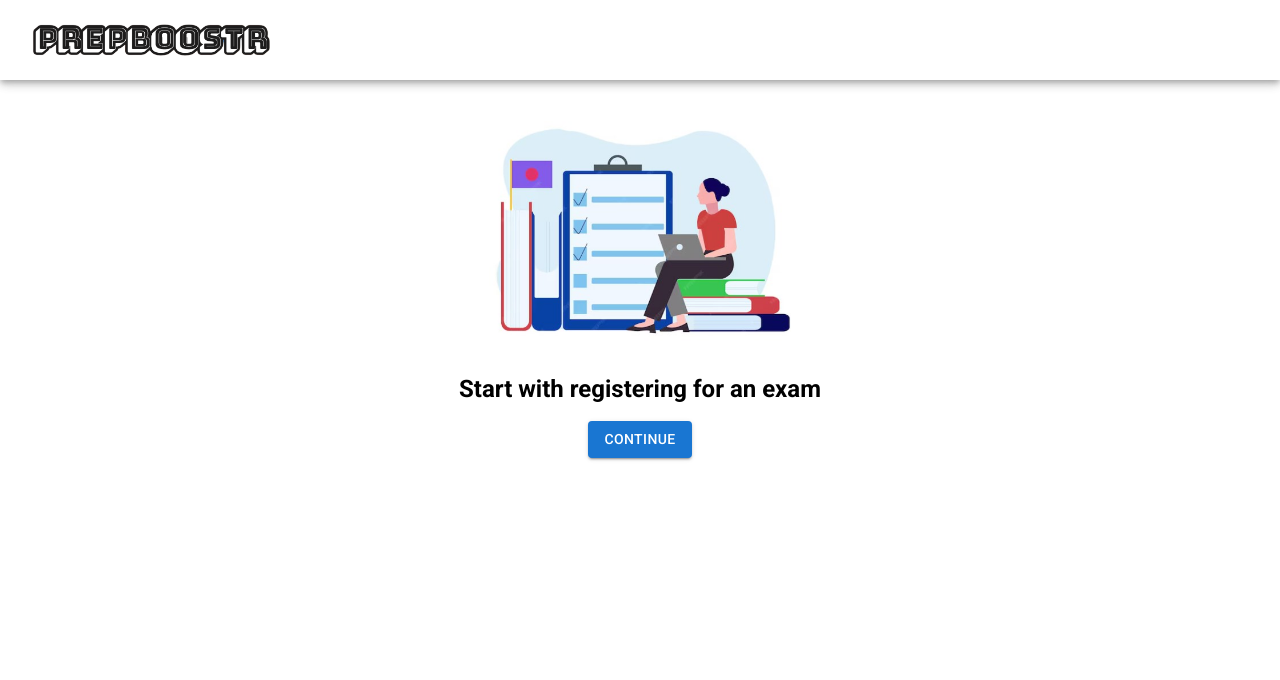
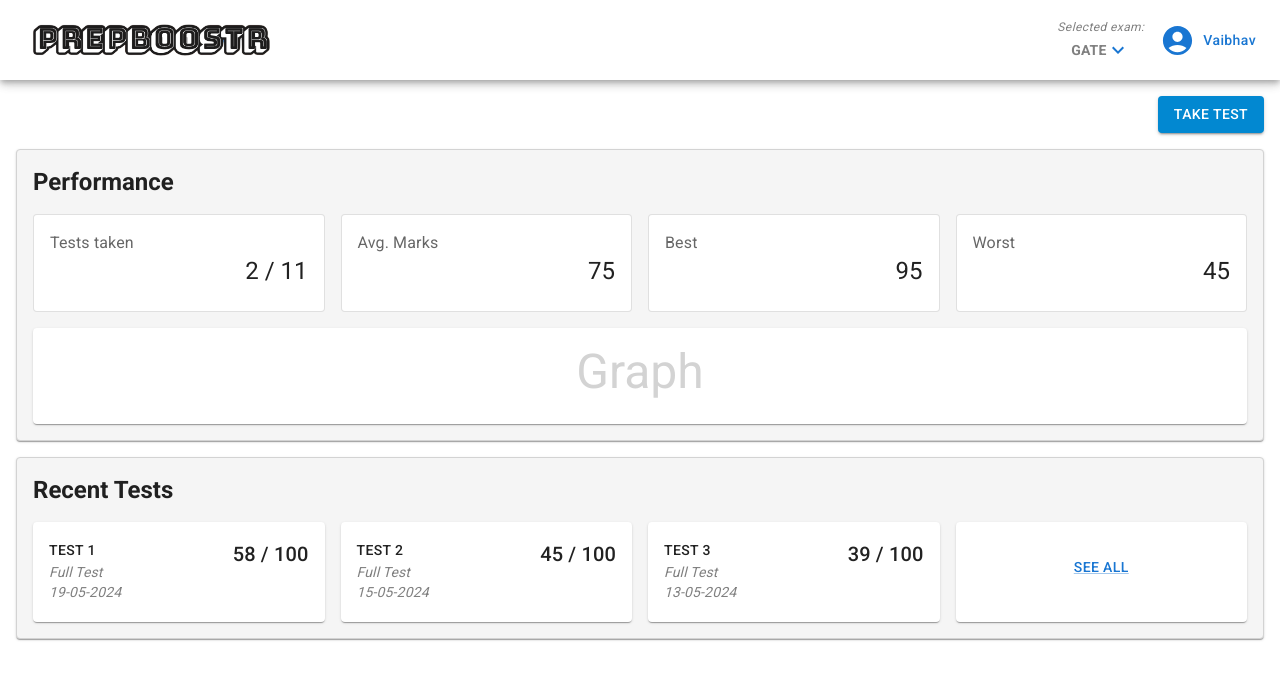
Before and after one commit to vaibhavpandeyprayag/prepbooster-client, a React (Create React App) app: page /user/dashboard in a window 1280 px wide. Shown: the top 680 px of the page. Built offline with nearby package versions, Linux system fonts and the light colour scheme.

Commit message:
NavBar, Dashboard, Exam Registration page modified

```diff
--- a/src/components/NavBar.tsx
+++ b/src/components/NavBar.tsx
@@ -1,52 +1,37 @@
-import { Box, Typography, Avatar, Button, Input } from "@mui/material";
 import {
-  PageContext,
-  TestContext,
-  TestContextInterface,
-  TestInterface,
-  pageMap,
-} from "../exports";
-import { FormEvent, useContext, useEffect, useState } from "react";
+  Box,
+  Typography,
+  Avatar,
+  Button,
+  Input,
+  InputLabel,
+  Select,
+  MenuItem,
+  FormControl,
+  Menu,
+  Divider,
+} from "@mui/material";
+import { MouseEvent, useContext, useEffect, useState } from "react";
 import Logo from "../assets/app_logo_transparent_2.png";
-import { Outlet, useNavigate } from "react-router-dom";
+import { useNavigate } from "react-router-dom";
+import { AccountCircle, KeyboardArrowDown } from "@mui/icons-material";
 
 const NavBar: React.FC<{}> = () => {
-  let title = "";
-  const { page, setPage } = useContext(PageContext);
-  const { test, setTest } = useContext<TestContextInterface>(TestContext);
-  const [timer, setTimer] = useState(5);
-  const [timerInterval, setTimerInterval] = useState<any>();
-  if (page != null) {
-    if (page == 3) {
-      title = `${pageMap[page]}: `;
-    } else if (page == 4) {
-      title = `${pageMap[page]}: `;
-    } else title = pageMap[page];
-  }
+  const examList = [
+    { id: 1, name: "GATE" },
+    { id: 2, name: "NEET" },
+    { id: 3, name: "CAT" },
+  ];
+  const [examId, setExamId] = useState(examList[0].id);
+  const selectedExamName = examList.filter(exam => exam.id == examId)[0].name;
+  const navigate = useNavigate();
+  const logoClick = () => navigate("/home");
+  const [anchorEl, setAnchorEl] = useState<null | HTMLElement>(null);
+  const open = Boolean(anchorEl);
+  useEffect(() => {
+    console.log("NavBar rendered");
+  });
 
-  const [text, setText] = useState("");
-
-  useEffect(() => {
-    console.log("NavBar rendered for the first time.");
-  });
-  useEffect(() => {
-    console.log("NavBar rendered due to page change.");
-  }, [page]);
-  useEffect(() => {
-    console.log("NavBar rendered due to test.");
-    if (timer == 0) {
-      clearInterval(timerInterval);
-      console.log("Test got over.");
-    }
-  }, [test]);
-  useEffect(() => {
-    console.log("NavBar rendered due to timer ticking.");
-  }, [timer]);
-
-  const navigate = useNavigate();
-  const logoClick = () => {
-    navigate("/home");
-  };
   return (
     <Box sx={{ backgroundColor: "rgb(211 211 211 / 25%)" }}>
       <Box
@@ -69,6 +54,57 @@ const NavBar: React.FC<{}> = () => {
           }}
           onClick={logoClick}
         />
+        <Box sx={{ display: "flex" }}>
+          <Button
+            id={"registered-exam-button"}
+            variant={"text"}
+            onClick={(e: MouseEvent<HTMLElement>) =>
+              setAnchorEl(e.currentTarget)
+            }
+            sx={{ display: "flex", flexDirection: "column" }}
+          >
+            <Typography
+              variant={"caption"}
+              color={"gray"}
+              sx={{ textTransform: "none", fontStyle: "italic" }}
+            >
+              Selected exam:
+            </Typography>
+            <span style={{ display: "flex", alignItems: "center" }}>
+              <Typography
+                variant={"body2"}
+                color={"GrayText"}
+                fontWeight={"bold"}
+              >
+                {selectedExamName}
+              </Typography>
+              <KeyboardArrowDown />
+            </span>
+          </Button>
+          <Menu
+            id={"registered-exam-menu"}
+            anchorEl={anchorEl}
+            open={open}
+            onClose={() => setAnchorEl(null)}
+          >
+            {examList.map((exam, index) => (
+              <MenuItem
+                key={index}
+                onClick={() => {
+                  setExamId(exam.id);
+                  setAnchorEl(null);
+                }}
+                disableRipple
+              >
+                {exam.name}
+              </MenuItem>
+            ))}
+          </Menu>
+          <Button variant={"text"} sx={{ textTransform: "none" }}>
+            <AccountCircle fontSize={"large"} sx={{ mr: "0.5rem" }} />
+            Vaibhav
+          </Button>
+        </Box>
       </Box>
     </Box>
   );
--- a/src/pages/DashboardPage.tsx
+++ b/src/pages/DashboardPage.tsx
@@ -8,16 +8,17 @@ import {
   InputLabel,
   Link,
   MenuItem,
-  Modal,
   Paper,
   Select,
-  Slide,
   Typography,
-  Zoom,
 } from "@mui/material";
 import { useContext, useEffect, useState } from "react";
 import { PageContext } from "../exports";
-import { ArrowForward } from "@mui/icons-material";
+import {
+  ArrowForward,
+  Backspace,
+  KeyboardBackspace,
+} from "@mui/icons-material";
 import ExamRegImg from "../assets/exam-registration.jpg";
 import { useNavigate } from "react-router-dom";
 
@@ -26,12 +27,33 @@ const DashboardPage: React.FC<{}> = () => {
   const [user, setUser] = useState({ firstName: "Vaibhav" });
   const [exam, setExam] = useState("");
   const navigate = useNavigate();
-  // let registeredExams: any[] = [{id: 1, name: "GATE", code: "GATE"}]
-  let registeredExams: any[] = [];
-  let recentTests: any[] = [
-    { testName: "Test 1" },
-    { testName: "Test 2" },
-    { testName: "Test 3" },
+  let registeredExams: any[] = [{ id: 1, name: "GATE", code: "GATE" }];
+  // let registeredExams: any[] = [];
+  let recentTests = [
+    {
+      id: 1,
+      name: "Test 1",
+      type: "Full Test",
+      date: "19-05-2024",
+      obtained_marks: 58,
+      max_marks: 100,
+    },
+    {
+      id: 2,
+      name: "Test 2",
+      type: "Full Test",
+      date: "15-05-2024",
+      obtained_marks: 45,
+      max_marks: 100,
+    },
+    {
+      id: 3,
+      name: "Test 3",
+      type: "Full Test",
+      date: "13-05-2024",
+      obtained_marks: 39,
+      max_marks: 100,
+    },
   ];
 
   const routeToExamRegPage = () => {
@@ -54,115 +76,77 @@ const DashboardPage: React.FC<{}> = () => {
           </Box>
           <Card
             sx={{
-              minHeight: "100%",
               p: "1rem",
-              m: "1rem",
+              mx: "1rem",
               border: "1px solid lightgray",
+              bgcolor: "whitesmoke",
             }}
           >
             <Typography variant="h5" fontWeight={"bold"}>
               Performance
             </Typography>
             {registeredExams.length > 0 ? (
+              <Box sx={{ mt: "1rem" }}>
                 <Grid
                   container
+                  rowGap={2}
                   columnSpacing={2}
-                sx={{ minHeight: "30vh", height: "auto", pt: "1rem" }}
+                  sx={{ my: "1rem" }}
                 >
-                <Grid item xs={12} md={5} lg={4} sx={{ minHeight: "100%" }}>
-                  <Paper elevation={1} sx={{ p: "1rem", height: "100%" }}>
-                    <FormControl fullWidth>
-                      <InputLabel id="ageSelectLabel">Select exam</InputLabel>
-                      <Select
-                        labelId="ageSelectLabel"
-                        id="demoSimpleSelect"
-                        value={exam}
-                        label="Select exam"
-                        onChange={e => setExam(e.target.value)}
-                      >
-                        <MenuItem value={"gate"}>GATE</MenuItem>
-                      </Select>
-                    </FormControl>
-
-                    {exam !== "" && (
-                      <Grid container spacing={2} sx={{ mt: 1 }}>
-                        <Grid item xs={12} sm={6}>
+                  <Grid item xs={12} sm={6} md={3}>
                     <Card variant="outlined">
-                            <CardContent>
+                      <CardContent sx={{ p: "1rem" }}>
                         <Typography color="text.secondary">
                           Tests taken
                         </Typography>
-                              <Typography
-                                variant="h5"
-                                sx={{ textAlign: "end" }}
-                              >
+                        <Typography variant="h5" sx={{ textAlign: "end" }}>
                           2 / 11
                         </Typography>
                       </CardContent>
                     </Card>
                   </Grid>
-                        <Grid item xs={12} sm={6}>
+                  <Grid item xs={12} sm={6} md={3}>
                     <Card variant="outlined">
                       <CardContent>
                         <Typography color="text.secondary">
                           Avg. Marks
                         </Typography>
-                              <Typography
-                                variant="h5"
-                                sx={{ textAlign: "end" }}
-                              >
+                        <Typography variant="h5" sx={{ textAlign: "end" }}>
                           75
                         </Typography>
                       </CardContent>
                     </Card>
                   </Grid>
-                        <Grid item xs={12} sm={6}>
+                  <Grid item xs={12} sm={6} md={3}>
                     <Card variant="outlined">
                       <CardContent>
-                              <Typography color="text.secondary">
-                                Best
-                              </Typography>
-                              <Typography
-                                variant="h5"
-                                sx={{ textAlign: "end" }}
-                              >
+                        <Typography color="text.secondary">Best</Typography>
+                        <Typography variant="h5" sx={{ textAlign: "end" }}>
                           95
                         </Typography>
                       </CardContent>
                     </Card>
                   </Grid>
-                        <Grid item xs={12} sm={6}>
+                  <Grid item xs={12} sm={6} md={3}>
                     <Card variant="outlined">
                       <CardContent>
-                              <Typography color="text.secondary">
-                                Worst
-                              </Typography>
-                              <Typography
-                                variant="h5"
-                                sx={{ textAlign: "end" }}
-                              >
+                        <Typography color="text.secondary">Worst</Typography>
+                        <Typography variant="h5" sx={{ textAlign: "end" }}>
                           45
                         </Typography>
                       </CardContent>
                     </Card>
                   </Grid>
                 </Grid>
-                    )}
-                  </Paper>
-                </Grid>
 
-                <Grid item xs={12} md={7} lg={8} sx={{ minHeight: "100%" }}>
-                  <Paper elevation={1} sx={{ p: "1rem", height: "100%" }}>
-                    <Card sx={{ height: "100%" }}>
+                <Card sx={{ height: "100%", mt: "1rem" }}>
                   <CardContent sx={{ textAlign: "center", height: "100%" }}>
                     <Typography variant="h3" sx={{ color: "lightgrey" }}>
                       Graph
                     </Typography>
                   </CardContent>
                 </Card>
-                  </Paper>
-                </Grid>
-              </Grid>
+              </Box>
             ) : (
               <Box
                 display={"flex"}
@@ -172,35 +156,73 @@ const DashboardPage: React.FC<{}> = () => {
                 <Box>
                   <Button variant={"text"} sx={{ textTransform: "none" }}>
                     Take a test to see performance
-                    <ArrowForward sx={{ ml: "1rem" }} />
                   </Button>
                 </Box>
               </Box>
             )}
           </Card>
-          <Box sx={{ mt: "1rem" }}>
-            <Typography
-              variant="h6"
+          <Card
             sx={{
               p: "1rem",
-                color: "white",
-                background:
-                  "linear-gradient(90deg, rgb(20, 30, 48) 11.2%, rgb(36, 59, 85) 100%)",
+              m: "1rem",
+              border: "1px solid lightgray",
+              bgcolor: "whitesmoke",
             }}
           >
+            <Typography variant="h5" fontWeight={"bold"}>
               Recent Tests
             </Typography>
-            <Grid container spacing={2} sx={{ p: "1rem" }}>
+            <Grid container columnSpacing={2} rowGap={2} sx={{ mt: "1rem" }}>
               {recentTests.map(test => (
-                <Grid item xs={12} md={4} lg={3} key={test.id}>
-                  <Card>
-                    <CardContent>{test.testName}</CardContent>
+                <Grid item xs={12} sm={12} md={6} lg={3} key={test.id}>
+                  <Card sx={{ height: "100px" }}>
+                    <CardContent
+                      style={{ padding: "1rem" }}
+                      sx={{
+                        height: "100%",
+                      }}
+                    >
+                      <Grid container sx={{ height: "100%" }}>
+                        <Grid item xs={8} sx={{ height: "100%" }}>
+                          <Typography variant={"button"}>
+                            {test.name}
+                          </Typography>
+                          <Typography
+                            variant={"body2"}
+                            fontStyle={"italic"}
+                            color={"GrayText"}
+                          >
+                            {test.type}
+                          </Typography>
+                          <Typography
+                            variant={"body2"}
+                            fontStyle={"italic"}
+                            color={"GrayText"}
+                          >
+                            {test.date}
+                          </Typography>
+                        </Grid>
+                        <Grid item xs={4} textAlign={"end"}>
+                          <Typography variant={"h6"}>
+                            {test.obtained_marks} / {test.max_marks}
+                          </Typography>
+                        </Grid>
+                      </Grid>
+                    </CardContent>
                   </Card>
                 </Grid>
               ))}
-              <Grid item xs={12} md={4} lg={3}>
-                <Card>
-                  <CardContent sx={{ textAlign: "center" }}>
+              <Grid item xs={12} sm={12} md={6} lg={3}>
+                <Card sx={{ height: "100px" }}>
+                  <CardContent
+                    sx={{
+                      p: "1rem",
+                      height: "100%",
+                      display: "flex",
+                      justifyContent: "center",
+                      alignItems: "center",
+                    }}
+                  >
                     <Link href="#" variant="button">
                       See all
                     </Link>
@@ -208,7 +230,7 @@ const DashboardPage: React.FC<{}> = () => {
                 </Card>
               </Grid>
             </Grid>
-          </Box>
+          </Card>
         </Box>
       ) : (
         <Box
@@ -220,7 +242,7 @@ const DashboardPage: React.FC<{}> = () => {
           alignItems={"center"}
         >
           <Box sx={{ width: { xs: "50%", md: "25%" } }}>
-            <img src={ExamRegImg} width={"100%"} />
+            <img src={ExamRegImg} width={"100%"} alt="Exam Registration" />
           </Box>
 
           <Typography variant={"h5"} textTransform={"none"} fontWeight={"bold"}>
@@ -234,6 +256,7 @@ const DashboardPage: React.FC<{}> = () => {
             onClick={() => routeToExamRegPage()}
           >
             Continue
+            <KeyboardBackspace sx={{ ml: "0.5rem", transform: "scaleX(-1)" }} />
           </Button>
         </Box>
       )}
--- a/src/pages/ExamRegistrationPage.tsx
+++ b/src/pages/ExamRegistrationPage.tsx
@@ -6,8 +6,10 @@ import {
   Container,
   FormControl,
   Grid,
+  Grow,
   InputLabel,
   MenuItem,
+  Modal,
   Select,
   SelectChangeEvent,
   Snackbar,
@@ -16,6 +18,7 @@ import {
 import HeroImg from "../assets/exam-registration.jpg";
 import { useState } from "react";
 import "../App.css";
+import QRCodeSample from "./../assets/qr_code_sample.jpg";
 
 const ExamRegistrationPage: React.FC<{}> = () => {
   const [examId, setExamId] = useState<number | null>(null);
@@ -26,7 +29,12 @@ const ExamRegistrationPage: React.FC<{}> = () => {
     type: "error" | "info" | "success" | "warning";
     payload: string;
   }>({ show: false, type: "success", payload: "" });
+  const examList = [
+    { id: 1, name: "GATE" },
+    { id: 2, name: "NEET" },
+  ];
   const registeredExamsList: any[] = [{ id: 1, name: "GATE" }];
+  const [qrModal, setQrModal] = useState(false);
 
   const continueToPayment = () => {
     if (examId == null) {
@@ -35,21 +43,27 @@ const ExamRegistrationPage: React.FC<{}> = () => {
         type: "warning",
         payload: "Select an exam",
       });
+      return;
     } else if (packageTypeId == null) {
       setAlert({
         show: true,
         type: "warning",
         payload: "Select a validity package type",
       });
+      return;
     } else if (payModeId == null) {
       setAlert({
         show: true,
         type: "warning",
         payload: "Select payment mode",
       });
+      return;
     }
+
+    setQrModal(true);
   };
   return (
+    <Box>
       <Grid
         container
         sx={{
@@ -65,7 +79,7 @@ const ExamRegistrationPage: React.FC<{}> = () => {
           sx={{ display: { xs: "none", md: "flex" }, justifyContent: "center" }}
         >
           <Box sx={{ width: { xs: "75%", lg: "50%" } }}>
-          <img src={HeroImg} width={"100%"} />
+            <img src={HeroImg} width={"100%"} alt={"Exam Registration"} />
           </Box>
         </Grid>
 
@@ -101,8 +115,9 @@ const ExamRegistrationPage: React.FC<{}> = () => {
                 setExamId(Number(e.target.value))
               }
             >
-            <MenuItem value={1}>GATE</MenuItem>
-            <MenuItem value={2}>NEET</MenuItem>
+              {examList.map(exam => (
+                <MenuItem value={exam.id}>{exam.name}</MenuItem>
+              ))}
             </Select>
           </FormControl>
           <FormControl sx={{ width: { xs: "75%", lg: "50%" } }}>
@@ -137,19 +152,39 @@ const ExamRegistrationPage: React.FC<{}> = () => {
               <MenuItem value={2}>Google UPI</MenuItem>
             </Select>
           </FormControl>
+          <Box
+            sx={{
+              display: "flex",
+              justifyContent: "space-between",
+              alignItems: "center",
+              width: { xs: "75%", lg: "50%" },
+            }}
+          >
             <FormControl>
               <Button
                 variant={"contained"}
                 color={"success"}
                 onClick={continueToPayment}
               >
-            Continue
+                Pay
               </Button>
             </FormControl>
+            {packageTypeId != null && (
+              <Box sx={{ wdith: "100%" }}>
+                <Typography variant={"caption"} fontStyle={"italic"}>
+                  Price
+                </Typography>
+                <Typography variant={"h5"} fontWeight={"bold"} color={"green"}>
+                  Rs. 5000
+                </Typography>
+              </Box>
+            )}
+          </Box>
         </Grid>
         <Grid item md={2}></Grid>
+      </Grid>
       <Snackbar
-        open={alert?.show == true}
+        open={alert?.show}
         autoHideDuration={3000}
         onClose={() => setAlert({ ...alert, show: false })}
       >
@@ -161,7 +196,95 @@ const ExamRegistrationPage: React.FC<{}> = () => {
           {alert?.payload}
         </Alert>
       </Snackbar>
+
+      <Modal
+        open={qrModal}
+        onClose={(e, reason) => {
+          if (reason == "backdropClick" || reason == "escapeKeyDown") return;
+          setQrModal(false);
+        }}
+      >
+        <Box
+          sx={{
+            position: "absolute",
+            top: "50%",
+            left: "50%",
+            transform: "translate(-50%, -50%)",
+            bgcolor: "background.paper",
+            boxShadow: 24,
+            p: "1rem",
+          }}
+        >
+          <Grid container>
+            <Grid
+              item
+              xs={12}
+              md={6}
+              sx={{
+                display: "flex",
+                flexDirection: "column",
+                alignItems: "center",
+              }}
+            >
+              <img
+                width={"100%"}
+                height={"100%"}
+                style={{ maxWidth: "200px" }}
+                src={QRCodeSample}
+                alt={"QR Code"}
+              />
+              <Box
+                sx={{ display: "flex", gap: "0.5rem", alignItems: "baseline" }}
+              >
+                <Typography variant={"caption"} fontStyle={"italic"}>
+                  Pay within
+                </Typography>
+
+                <Typography variant={"body1"}>00:25 sec</Typography>
+              </Box>
             </Grid>
+            <Grid
+              item
+              xs={12}
+              md={6}
+              sx={{
+                padding: "0.5rem",
+                textAlign: { xs: "center", md: "start" },
+              }}
+            >
+              <Typography variant={"h6"}>
+                {examList.filter(exam => exam.id == examId)[0]?.name}
+              </Typography>
+
+              <Typography variant={"caption"}>Package: </Typography>
+
+              <Typography variant={"subtitle2"}>3 months</Typography>
+              <Typography variant={"caption"}>Total payable price:</Typography>
+              <Typography variant={"h5"} fontWeight={"bold"} color={"green"}>
+                Rs. 5000
+              </Typography>
+            </Grid>
+            <Grid
+              item
+              xs={12}
+              height={"auto"}
+              sx={{
+                display: "flex",
+                justifyContent: { xs: "center", md: "end" },
+              }}
+            >
+              <Button
+                variant={"contained"}
+                color={"error"}
+                onClick={() => setQrModal(false)}
+              >
+                Cancel
+              </Button>
+            </Grid>
+          </Grid>
+        </Box>
+      </Modal>
+    </Box>
   );
 };
 
```
Also changed, not shown: helpful_resources.txt, src/assets/qr_code_sample.jpg (added). Lines whose indentation alone changed are shown as unchanged.
